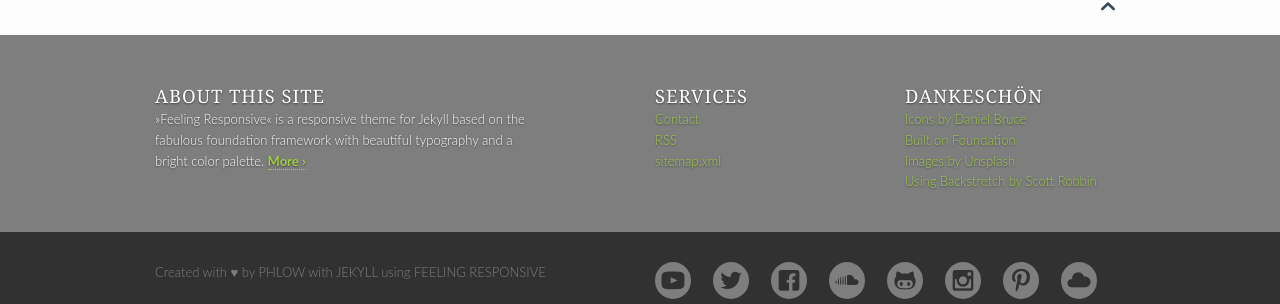
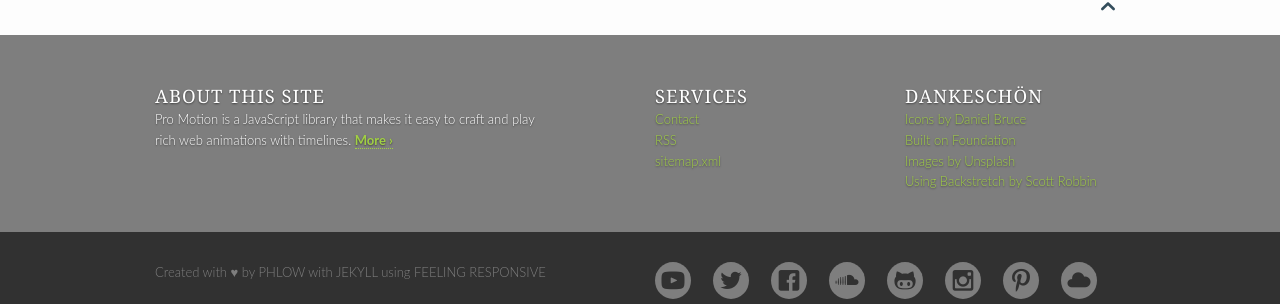
Before and after one commit to ProGraphics/prostyle.io, a Jekyll site: the page built from pages/search.md, in a window 1280 px wide. Shown: the part 742-1046 px from the top of the page. Built offline with Jekyll 4.4.1, drawn with Linux system fonts in a browser that asks for light colours.

Commit message:
updated config

```diff
--- a/_config.yml
+++ b/_config.yml
@@ -1,32 +1,20 @@
-# ASCII-Font › http://patorjk.com/software/taag/#p=display&f=Slant&t=Phlow
-#
-#      _____ _ __          _____      __  __  _
-#     / ___/(_) /____     / ___/___  / /_/ /_(_)___  ____ ______
-#     \__ \/ / __/ _ \    \__ \/ _ \/ __/ __/ / __ \/ __ `/ ___/
-#    ___/ / / /_/  __/   ___/ /  __/ /_/ /_/ / / / / /_/ (__  )
-#   /____/_/\__/\___/   /____/\___/\__/\__/_/_/ /_/\__, /____/
-#                                                 /____/
-#
-# Title of your website
-title: "Feeling Responsive"
-
+title: "Pro Motion"
 
 # The slogan describes your website and is used on homepage in <title> and other important places
-slogan: "A Flexible Theme for Jekyll"
-
+slogan: "Craft Rich Animations with Ease™"
 
 # The description is used on homepage and in the footer to quickly describe your website. Use a maximum of 150 characters for SEO-purposes.
-description: "»Feeling Responsive« is a responsive theme for Jekyll based on the fabulous foundation framework with beautiful typography and a bright color palette."
+description: "Pro Motion is a JavaScript library that makes it easy to craft and play rich web animations with timelines."
 
 
 # This URL is the main adresse. Don't include a slash at the end.
 #
-url: "https://phlow.github.io/feeling-responsive"
+url: "https://pro-graphics.github.io/docs.pro.io"
 baseurl: ""
 
 # This is for the editing function in _/includes/improve_content.html
 # Leave it empty if your site is not on GitHub/GitHub Pages
-improve_content: https://github.com/Phlow/feeling-responsive/edit/gh-pages
+improve_content: https://github.com/pro-graphics/docs.pro.io/edit/gh-pages
 
 # This URL points directly to the images directory making
 # things easier to link to images in posts and templates. It needs a slash.
@@ -34,7 +22,7 @@
 # Example: <img src="{{ site.urlimg }}/{{ post.image.title }}">
 # Markdown-Example for posts ![Image Text]({{ site.urlimg }}/image.jpg)
 #
-urlimg: "http://phlow.github.io/feeling-responsive/images/"
+urlimg: "https://pro-graphics.github.io/docs.pro.io/images/"
 
 
 # Logo size is 600x80 pixels
```
